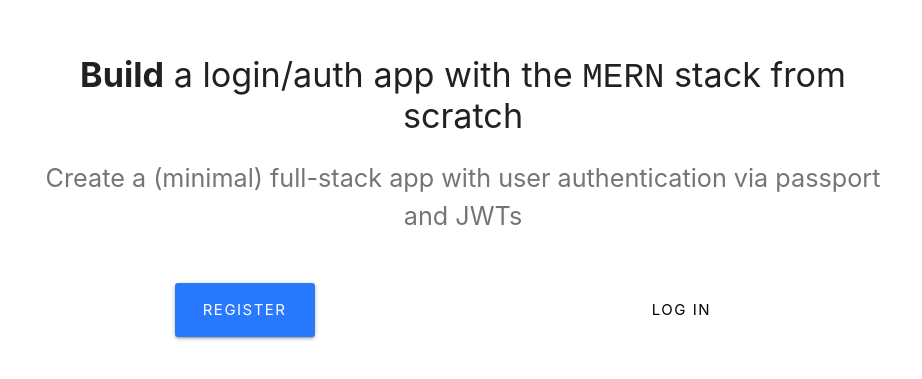
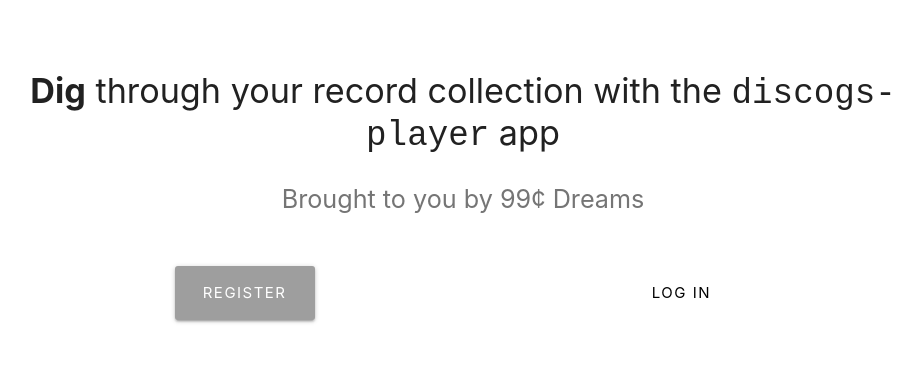
Before and after one commit to hubenschmidt/discogs-player, a React (Create React App) app in the folder client/: page / in a window 1280 px wide. Shown: the part 105-484 px from the top of the page, without its empty margins (177-1099 px from the left). Built offline with nearby package versions, Linux system fonts and the light colour scheme; no server answers.

Commit message:
landing page css

```diff
--- a/client/src/components/Landing/index.js
+++ b/client/src/components/Landing/index.js
@@ -8,13 +8,11 @@
        <div className="row">
          <div className="col s12 center-align">
            <h4>
-             <b>Build</b> a login/auth app with the{" "}
-             <span style={{ fontFamily: "monospace" }}>MERN</span> stack from
-             scratch
+             <b>Dig</b> through your record collection with the{" "}
+             <span style={{ fontFamily: "monospace" }}>discogs-player</span> app
            </h4>
            <p className="flow-text grey-text text-darken-1">
-             Create a (minimal) full-stack app with user authentication via
-             passport and JWTs
+             Brought to you by 99¢ Dreams
            </p>
            <br />
            <div className="col s6">
@@ -23,9 +21,9 @@
                style={{
                  width: "140px",
                  borderRadius: "3px",
-                 letterSpacing: "1.5px"
+                 letterSpacing: "1.5px",
                }}
-               className="btn btn-large waves-effect waves-light hoverable blue accent-3"
+               className="btn btn-large waves-effect waves-light hoverable grey accent-3"
              >
                Register
              </Link>
```
